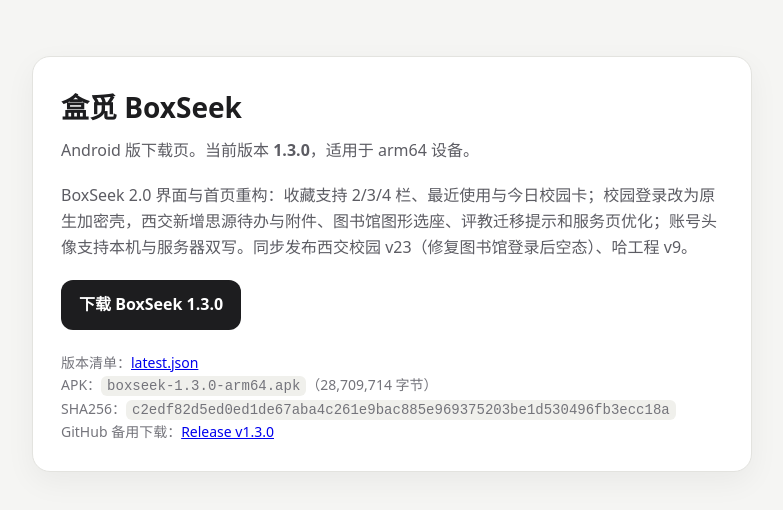
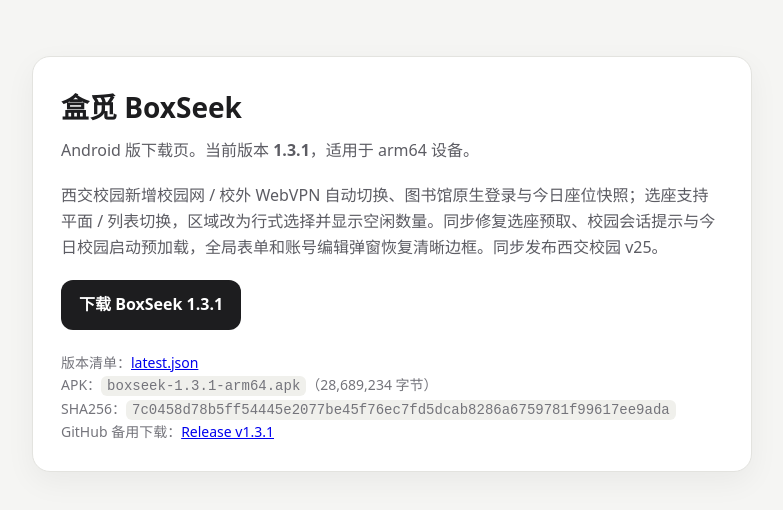
Before and after one commit to qiaoqihan/boxseek, a plain HTML site: page index.html in a window 1280 px wide. Shown: the whole page, without its empty margins (248-1031 px from the left). Drawn offline with Linux system fonts and the light colour scheme.

Commit message:
release: BoxSeek 1.3.1 与西交校园 v25

```diff
--- a/index.html
+++ b/index.html
@@ -27,14 +27,14 @@
   <main>
     <div class="card">
       <h1>盒觅 BoxSeek</h1>
-      <p>Android 版下载页。当前版本 <strong>1.3.0</strong>，适用于 arm64 设备。</p>
-      <p>BoxSeek 2.0 界面与首页重构：收藏支持 2/3/4 栏、最近使用与今日校园卡；校园登录改为原生加密壳，西交新增思源待办与附件、图书馆图形选座、评教迁移提示和服务页优化；账号头像支持本机与服务器双写。同步发布西交校园 v23（修复图书馆登录后空态）、哈工程 v9。</p>
-      <p><a class="button" href="/downloads/boxseek-1.3.0-arm64.apk">下载 BoxSeek 1.3.0</a></p>
+      <p>Android 版下载页。当前版本 <strong>1.3.1</strong>，适用于 arm64 设备。</p>
+      <p>西交校园新增校园网 / 校外 WebVPN 自动切换、图书馆原生登录与今日座位快照；选座支持平面 / 列表切换，区域改为行式选择并显示空闲数量。同步修复选座预取、校园会话提示与今日校园启动预加载，全局表单和账号编辑弹窗恢复清晰边框。同步发布西交校园 v25。</p>
+      <p><a class="button" href="/downloads/boxseek-1.3.1-arm64.apk">下载 BoxSeek 1.3.1</a></p>
       <div class="meta">
         版本清单：<a href="/downloads/latest.json">latest.json</a><br>
-        APK：<code>boxseek-1.3.0-arm64.apk</code>（28,709,714 字节）<br>
-        SHA256：<code>c2edf82d5ed0ed1de67aba4c261e9bac885e969375203be1d530496fb3ecc18a</code><br>
-        GitHub 备用下载：<a href="https://github.com/qiaoqihan/boxseek/releases/tag/v1.3.0">Release v1.3.0</a>
+        APK：<code>boxseek-1.3.1-arm64.apk</code>（28,689,234 字节）<br>
+        SHA256：<code>7c0458d78b5ff54445e2077be45f76ec7fd5dcab8286a6759781f99617ee9ada</code><br>
+        GitHub 备用下载：<a href="https://github.com/qiaoqihan/boxseek/releases/tag/v1.3.1">Release v1.3.1</a>
       </div>
     </div>
   </main>
```
Also changed, not shown: latest.json (+8 -8 lines), campus/xjtu/manifest.json, 2 other files.
